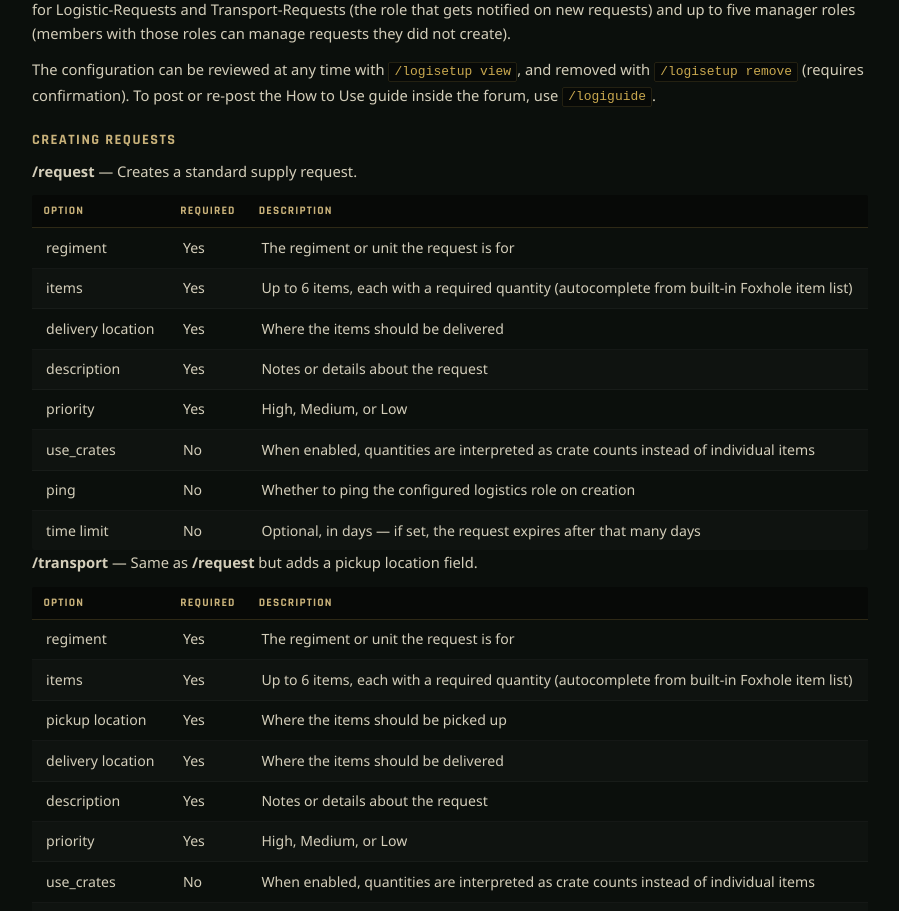
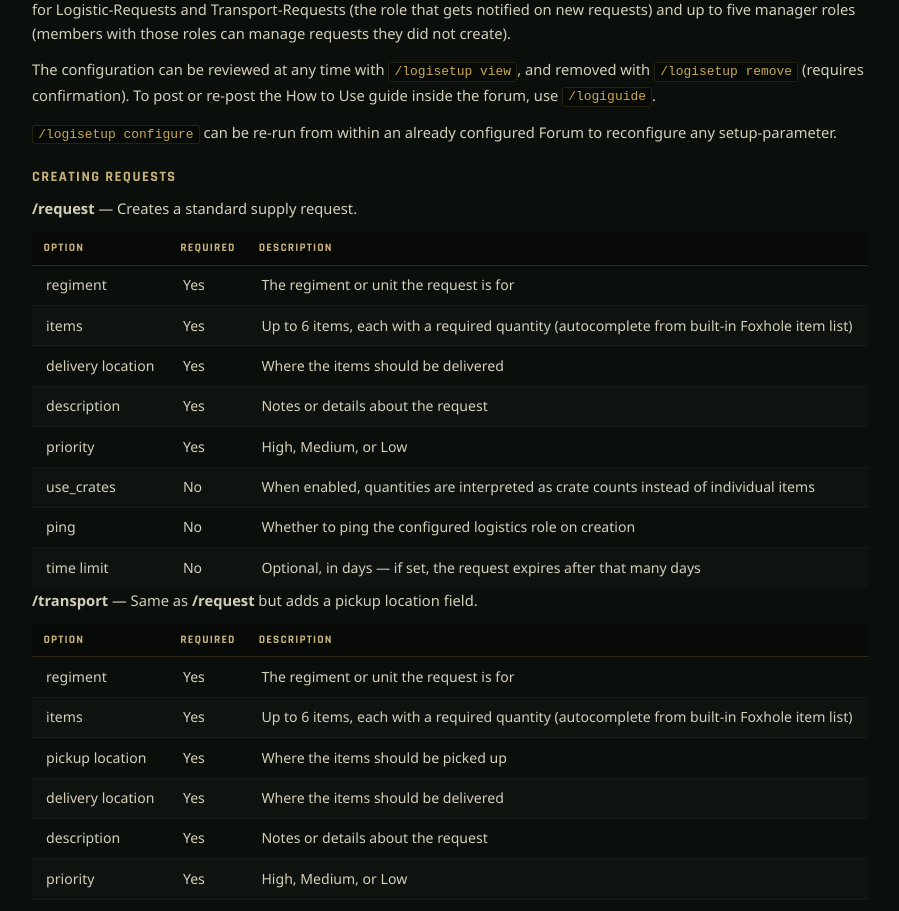
Before and after one commit to LD-eirish/1CLHome, a React (Vite) app: page /bot-documentation in a window 1280 px wide. Shown: the part 1480-2391 px from the top of the page, without its empty margins (190-1089 px from the left). Built offline with nearby package versions, Linux system fonts and the light colour scheme.

Commit message:
Update BotDocumentationPage.tsx

```diff
--- a/src/presentation/pages/BotDocumentationPage.tsx
+++ b/src/presentation/pages/BotDocumentationPage.tsx
@@ -49,6 +49,7 @@ export default function BotDocumentationPage() {
             <h3>Setting Up</h3>
             <p>Before any logistics commands work, an administrator must run <code>/logisetup configure</code> in the forum channel where requests should appear. This command requires specifying the target forum channel and optionally separae ping roles for Logistic-Requests and Transport-Requests (the role that gets notified on new requests) and up to five manager roles (members with those roles can manage requests they did not create).</p>
             <p>The configuration can be reviewed at any time with <code>/logisetup view</code>, and removed with <code>/logisetup remove</code> (requires confirmation). To post or re-post the How to Use guide inside the forum, use <code>/logiguide</code>.</p>
+            <p><code>/logisetup configure</code> can be re-run from within an already configured Forum to reconfigure any setup-parameter.</p>
             <h3>Creating Requests</h3>
             <p><b>/request</b> — Creates a standard supply request.</p>
             <table className="docs-table">
```
